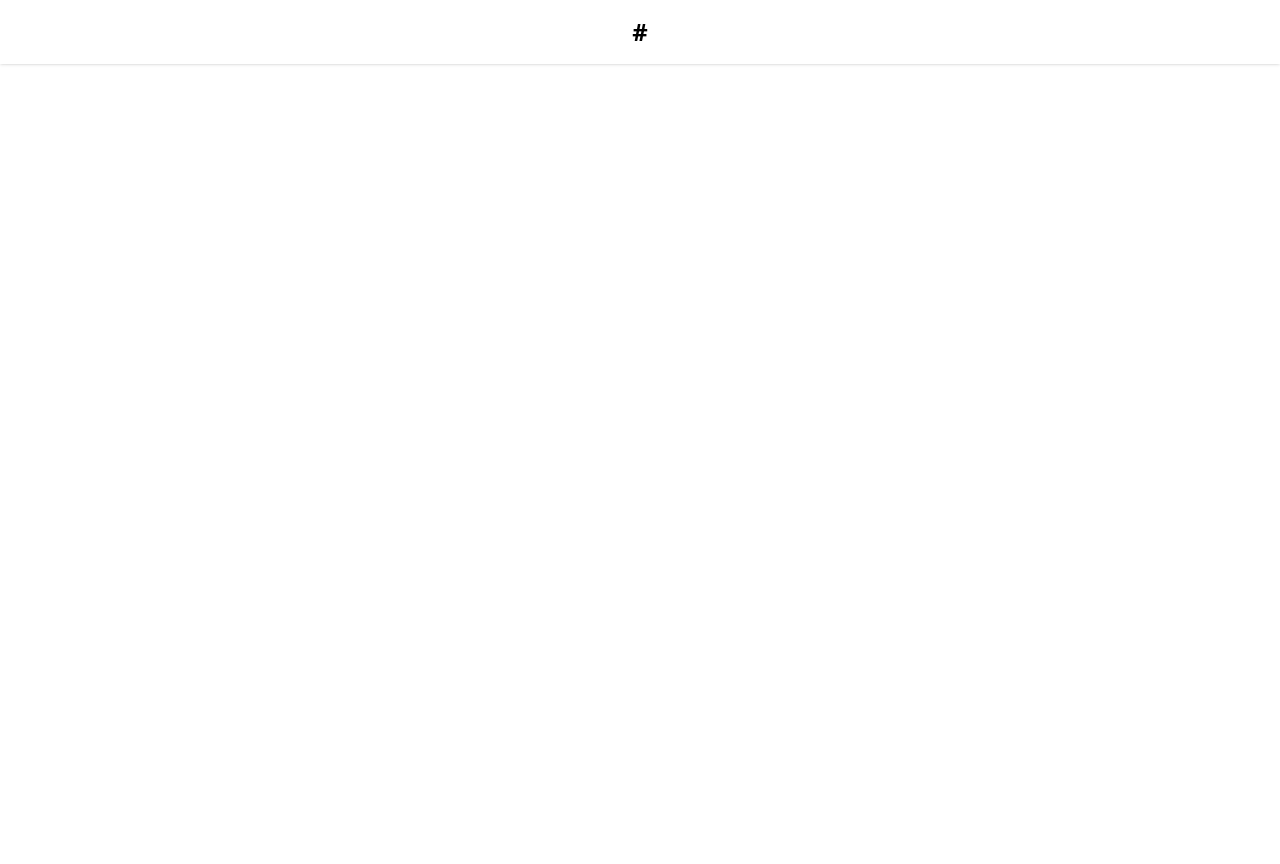
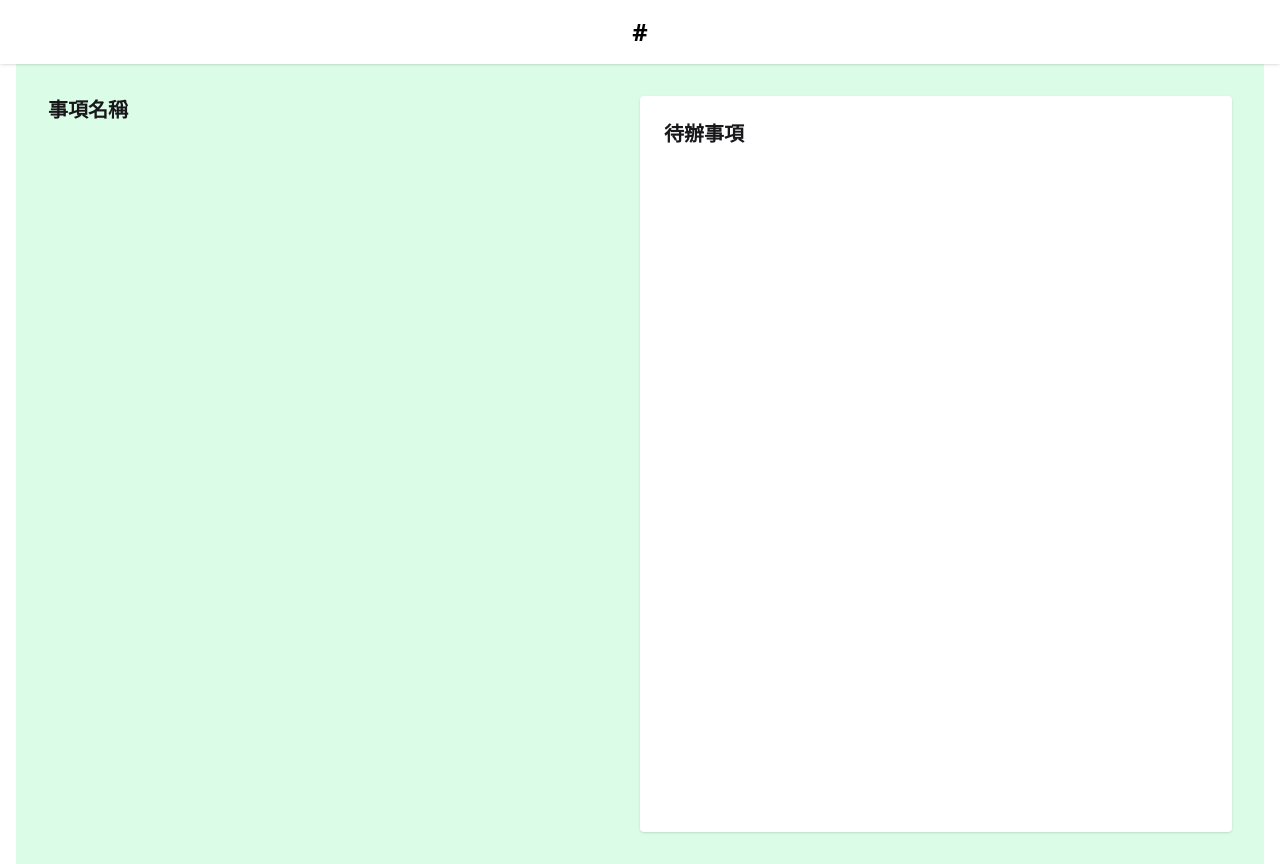
Before and after one commit to emba2ra3star/NTUEDTD_REACT_Just-Today, a React (Vite) app: page /TodoList in a window 1280 px wide. Before the commit this address had no page. Before the commit the page ends 800 px from the top, so only its background shows below. Built offline with nearby package versions, Linux system fonts and the light colour scheme.

Commit message:
add todolist

```diff
--- a/src/App.jsx
+++ b/src/App.jsx
@@ -7,6 +7,7 @@ import Home from './pages/Home';
 import About from './pages/About';
 import FishGame from './pages/FishGame';
 import Pomodoro from './pages/Pomodoro';
+import TodoList from './pages/TodoList';
 
 function App() {
   return (
@@ -19,6 +20,7 @@ function App() {
             <Route path="/fishgame" element={<FishGame />} />
             <Route path="/about" element={<About />} />
             <Route path="/Pomodoro" element={<Pomodoro />} />
+            <Route path="/TodoList" element={<TodoList />} />
           </Routes>
         </div>
       </BrowserRouter>
--- a/src/components/Header.jsx
+++ b/src/components/Header.jsx
@@ -2,7 +2,7 @@ import { useEffect, useState } from 'react';
 import { Link } from 'react-router-dom';
 
 function Header({ title }) {
-  const [isHidden, setIsHidden] = useState(false); // ✅ 拼字修正
+  const [isHidden, setIsHidden] = useState(false);
   const [prevScrollY, setPrevScrollY] = useState(0);
 
   useEffect(() => {
--- a/src/index.css
+++ b/src/index.css
@@ -19,3 +19,6 @@
 .footer {
     grid-area: footer;
 }
+body {
+    margin: 0;
+  }
--- a/src/pages/TodoList.jsx
+++ b/src/pages/TodoList.jsx
@@ -1,9 +1,8 @@
 export default function TaskFormPage() {
     return (
-      <div className="flex bg-green-100 min-h-screen p-8">
+      <div className="flex flex-col md:flex-row justify-center bg-green-100 min-h-screen p-8">
         {/* 左半部：表單 */}
         <div className="w-1/2 pr-6">
-          <button>←</button>
           <h2 className="text-xl font-bold">事項名稱</h2>
           {/* 各個欄位放這 */}
         </div>
```
